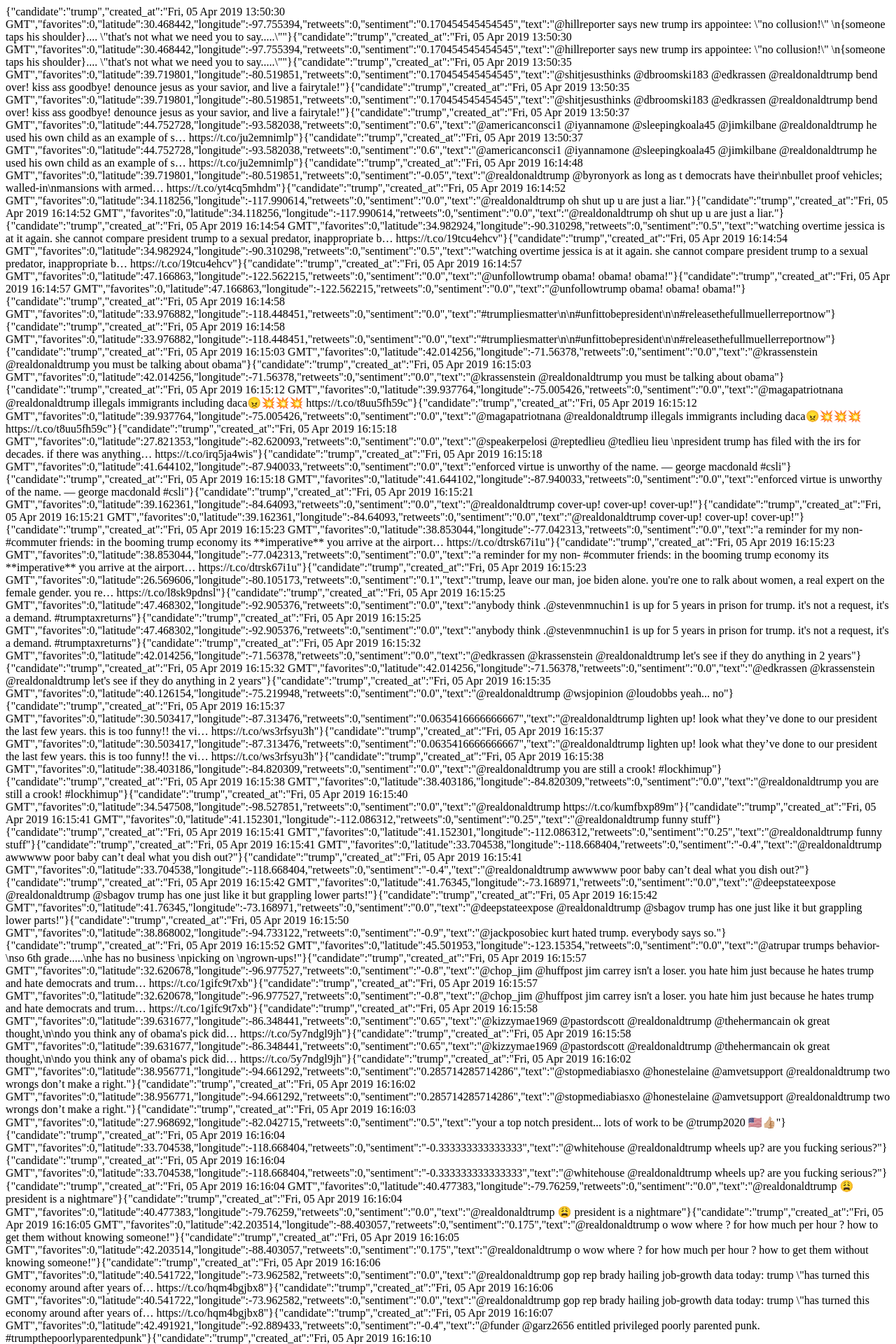
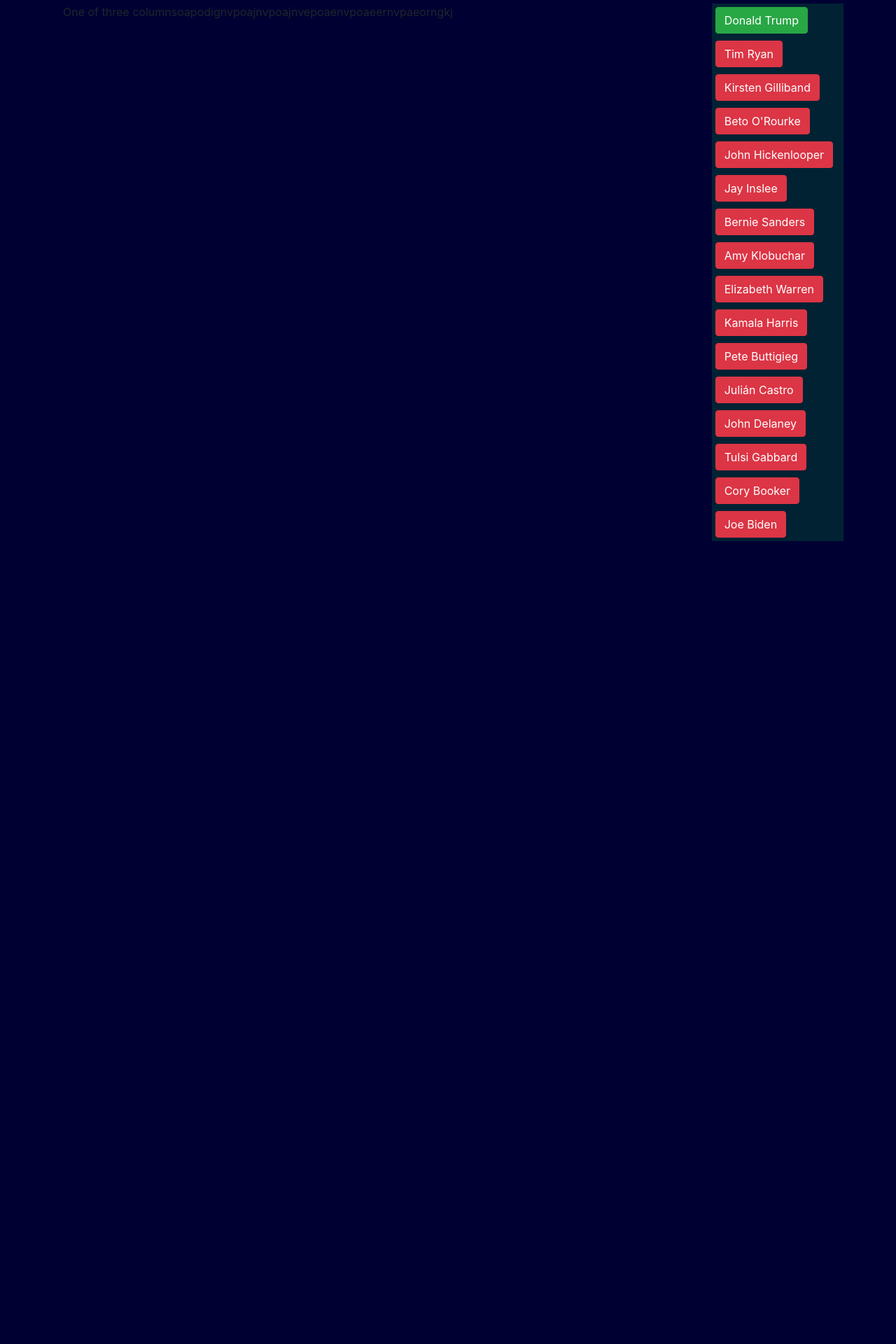
Before and after one commit to josh-english/TwitterSentimentAnalysis, a Flask app: page / in a window 1280 px wide; the page is wider, and only the part inside the window is pictured. Shown: the top 1920 px of that part at 70% size. After the commit the page ends 773 px from the top of that part, so only its background shows below. Run offline with Flask 2, Linux system fonts and the light colour scheme; data comes from the database, SQL or seed files in the repository; both versions use the stored data as it was after the commit; some libraries are stand-ins or nearby versions.

Commit message:
fixed ajax call getting stats did some frontend work

```diff
--- /dev/null
+++ b/FlaskApp/app/static/css/index.css
@@ -0,0 +1,12 @@
+.row {
+    padding: 5px;
+}
+
+.button-column {
+    padding:10;
+    background: #002233;
+}
+
+.page-background {
+    background: #000033;
+}
--- a/FlaskApp/app/static/js/index.js
+++ b/FlaskApp/app/static/js/index.js
@@ -1,22 +1,45 @@
-$(document).ready(function(){
 var start = new Date();
 start.setHours(0,0,0,0);
 
 var end = new Date();
 end.setHours(23,59,59,999);
-    var list_of_candidates = 'trump,orourke'
+var list_of_candidates = 'trump';
 
+$(document).ready(function(){
+
+    ajaxFetch();
+
+    $('.btn').click(function() {
+        if ( $(this).hasClass("btn-success") ) {
+            $(this).removeClass("btn-success")
+	        $(this).addClass("btn-danger")
+	        $(this).removeClass("active")
+	    } else {
+	        // assume we have btn-danger
+	        $(this).removeClass("btn-danger")
+	        $(this).addClass("btn-success")
+	        $(this).addClass("active")
+	    }
+	    // we have updated the button states now we need to use them to fetch the new map
+        list_of_candidates = '';
+	    $('.btn').each(function() {
+	        if ( $(this).hasClass("btn-success") ) {
+	            list_of_candidates = list_of_candidates + $(this).attr('id') + ',';
+            }
+	    });
+	    list_of_candidates = list_of_candidates.substring(0, list_of_candidates.length - 1);
+        ajaxFetch();
+    });
+});
+
+function ajaxFetch() {
         $.ajax({ url: "/fetch",
         type: 'GET',
         data: {dateTime_start: start, dateTime_end: end, candidates: list_of_candidates},
         contentType: 'application/json; charset=utf-8',
         dataType: 'json',
         context: document.body,
-            success: function(tweets){
-                var string = '';
-                for(var i = 0; i < tweets.length; i++) {
-                    string += JSON.stringify(tweets[i]);
+        success: function(stats){
+            alert(JSON.stringify(stats))
+        }});
 }
-                $("#tweets").text(string);
-            }});
-});
--- a/FlaskApp/app/templates/index.html
+++ b/FlaskApp/app/templates/index.html
@@ -3,15 +3,91 @@
 <head>
     <meta charset="UTF-8">
     <title>Twitter 1s c00l</title>
-    <script src="//ajax.googleapis.com/ajax/libs/jquery/1.9.1/jquery.min.js"></script>
+    <script src="https://ajax.googleapis.com/ajax/libs/jquery/3.3.1/jquery.min.js"></script>
+    <script src="https://cdnjs.cloudflare.com/ajax/libs/popper.js/1.14.7/umd/popper.min.js" integrity="sha384-UO2eT0CpHqdSJQ6hJty5KVphtPhzWj9WO1clHTMGa3JDZwrnQq4sF86dIHNDz0W1" crossorigin="anonymous"></script>
+    <script src="https://stackpath.bootstrapcdn.com/bootstrap/4.3.1/js/bootstrap.min.js" integrity="sha384-JjSmVgyd0p3pXB1rRibZUAYoIIy6OrQ6VrjIEaFf/nJGzIxFDsf4x0xIM+B07jRM" crossorigin="anonymous"></script>
+    <link rel="stylesheet" href="https://stackpath.bootstrapcdn.com/bootstrap/4.3.1/css/bootstrap.min.css" integrity="sha384-ggOyR0iXCbMQv3Xipma34MD+dH/1fQ784/j6cY/iJTQUOhcWr7x9JvoRxT2MZw1T" crossorigin="anonymous">
     <script src="../static/js/index.js"></script>
+    <link rel="stylesheet" href="../static/css/index.css">
 </head>
-<body>
+<body class="page-background">
 
+<div class="container">
+    <div class="row">
+        <div class="col-md-10">
+          One of three columnsoapodignvpoajnvpoajnvepoaenvpoaeernvpaeorngkj
+        </div>
+        <div class="col-md-2 button-column">
+          <div class="row">
+              <button type="button" class="btn btn-success" id="trump">Donald Trump</button>
+          </div>
+          <div class="row">
+                <button type="button" class="btn btn-danger" id="ryan">Tim Ryan</button>
+          </div>
+          <div class="row">
+              <button type="button" class="btn btn-danger" id="gilliband">Kirsten Gilliband</button>
+          </div>
+          <div class="row">
+              <button type="button" class="btn btn-danger" id="rourke">Beto O'Rourke</button>
+          </div>
+          <div class="row">
+              <button type="button" class="btn btn-danger" id="hickenlooper">John Hickenlooper</button>
+          </div>
+          <div class="row">
+              <button type="button" class="btn btn-danger" id="inslee">Jay Inslee</button>
+          </div>
+          <div class="row">
+              <button type="button" class="btn btn-danger" id="sanders">Bernie Sanders</button>
+          </div>
+          <div class="row">
+              <button type="button" class="btn btn-danger" id="klobuchar">Amy Klobuchar</button>
+          </div>
+          <div class="row">
+              <button type="button" class="btn btn-danger" id="warren">Elizabeth Warren</button>
+          </div>
+          <div class="row">
+              <button type="button" class="btn btn-danger" id="harris">Kamala Harris</button>
+          </div>
+          <div class="row">
+              <button type="button" class="btn btn-danger" id="buttigieg">Pete Buttigieg</button>
+          </div>
+          <div class="row">
+              <button type="button" class="btn btn-danger" id="castro">Julián Castro</button>
+          </div>
+          <div class="row">
+              <button type="button" class="btn btn-danger" id="delaney">John Delaney</button>
+          </div>
+          <div class="row">
+              <button type="button" class="btn btn-danger" id="gabbard">Tulsi Gabbard</button>
+          </div>
+          <div class="row">
+              <button type="button" class="btn btn-danger" id="booker">Cory Booker</button>
+          </div>
+          <div class="row">
+              <button type="button" class="btn btn-danger" id="biden">Joe Biden</button>
+          </div>
+        </div>
+    </div>
+</div>
 <span id="tweets">
 
 </span>
-Hello World
+            <!--return 'trump'-->
+            <!--return 'ryan'-->
+            <!--return 'gilliband'-->
+            <!--return 'rourke'-->
+            <!--return 'hickenlooper'-->
+            <!--return 'inslee'-->
+            <!--return 'sanders'-->
+            <!--return 'klobuchar'-->
+            <!--return 'warren'-->
+            <!--return 'harris'-->
+            <!--return 'buttigieg'-->
+            <!--return 'castro'-->
+            <!--return 'delaney'-->
+            <!--return 'gabbard'-->
+            <!--return 'booker'-->
+            <!--return 'biden'-->
 
 </body>
 </html>
--- a/FlaskApp/app/twitter_visualization/TweetStreamer.py
+++ b/FlaskApp/app/twitter_visualization/TweetStreamer.py
@@ -29,6 +29,8 @@ class MyStreamListener(tweepy.StreamListener):
         parsed_tweet = {}
 
         # saving text of tweet
+        parsed_tweet['twitter_id'] = tweet['id_str']
+        parsed_tweet['username'] = tweet['user']['name']
         parsed_tweet['text'] = tweet['text'].lower()
         parsed_tweet['candidate'] = self.get_candidate(tweet['text'].lower())
         if parsed_tweet['candidate'] is None:
@@ -49,12 +51,9 @@ class MyStreamListener(tweepy.StreamListener):
 
         if parsed_tweet['coordinates'] is not None:
             # appending parsed tweet to tweets list
-            if tweet['retweet_count'] > 0:
-                # if tweet has retweets, ensure that it is appended only once
-                # Make sure the coordinates value isn't null too
-                if parsed_tweet not in tweets:
-                    tweets.append(parsed_tweet)
-            else:
+            if Tweet.query.filter(Tweet.text == parsed_tweet['text']) \
+                    .filter(Tweet.username == parsed_tweet['username']).count() == 0 and\
+                    parsed_tweet not in tweets:
                 tweets.append(parsed_tweet)
 
             # return parsed tweets
@@ -64,7 +63,8 @@ class MyStreamListener(tweepy.StreamListener):
     # Adds completed tweet objects to the db. Assumes the tweets are fully updated.
     def add_tweets_to_db(self, tweets):
         for tweet in tweets:
-            db_tweet = Tweet(text=tweet['text'], retweets=tweet['retweet_count'], favorites=tweet['favorite_count'],
+            db_tweet = Tweet(username=tweet['username'], twitter_id=tweet['twitter_id'],
+                             text=tweet['text'], retweets=tweet['retweet_count'], favorites=tweet['favorite_count'],
                              sentiment=tweet['sentiment'], created_at=tweet['created_at'],
                              latitude=tweet['coordinates'][1],
                              longitude=tweet['coordinates'][0],
--- a/FlaskApp/app/twitter_visualization/controllers.py
+++ b/FlaskApp/app/twitter_visualization/controllers.py
@@ -55,12 +55,21 @@ def fetch():
     date_start = MyStreamListener.to_datetime(request.args.get('dateTime_start'))
     date_end = MyStreamListener.to_datetime(request.args.get('dateTime_end'))
     list_of_candidates = request.args.get('candidates')
-    tweets = []
+    stats = {}
+    serializable_tweets = []
     for candidate in list_of_candidates.split(','):
-        temp_tweets = Tweet.query.filter(Tweet.created_at <= date_end).filter(Tweet.created_at >= date_start)\
+        tweets = Tweet.query.filter(Tweet.created_at <= date_end).filter(Tweet.created_at >= date_start)\
             .filter(Tweet.candidate == candidate).all()
-        tweets = tweets + temp_tweets
-    serializable_tweets = []
-    for tweet in tweets:
-        serializable_tweets.append(tweet.as_dict())
-    return jsonify(serializable_tweets)
+        stats[candidate] = {'length': len(tweets)}
+        sentiment_sum = 0
+        if len(tweets) > 0:
+            for tweet in tweets:
+                dict_tweet = tweet.as_dict()
+                sentiment_sum += float(dict_tweet['sentiment'])
+                serializable_tweets.append(dict_tweet)
+            average = sentiment_sum / len(tweets)
+            stats[candidate]['avg_sentiment'] = average
+        else:
+            stats[candidate]['avg_sentiment'] = 0
+
+    return jsonify(stats)
--- a/FlaskApp/app/twitter_visualization/models.py
+++ b/FlaskApp/app/twitter_visualization/models.py
@@ -15,7 +15,9 @@ class Base(db.Model):
 
 class Tweet(Base):
     __tablename__ = 'tweet'
+    twitter_id = db.Column(db.String(256), nullable=False)
     text = db.Column(db.String(512), nullable=False)
+    username = db.Column(db.String(256), nullable=False)
     candidate = db.Column(db.String(256), nullable=False)
     retweets = db.Column(db.Integer(), nullable=False, default=0)
     favorites = db.Column(db.Integer(), nullable=False, default=0)
@@ -26,6 +28,7 @@ class Tweet(Base):
 
     def as_dict(self):
         a_dict = {'text': self.text,
+                  'username': self.username,
                   'candidate': self.candidate,
                   'retweets': self.retweets,
                   'favorites': self.favorites,
```
Also changed, not shown: FlaskApp/app.db. Lines whose indentation alone changed are shown as unchanged.
